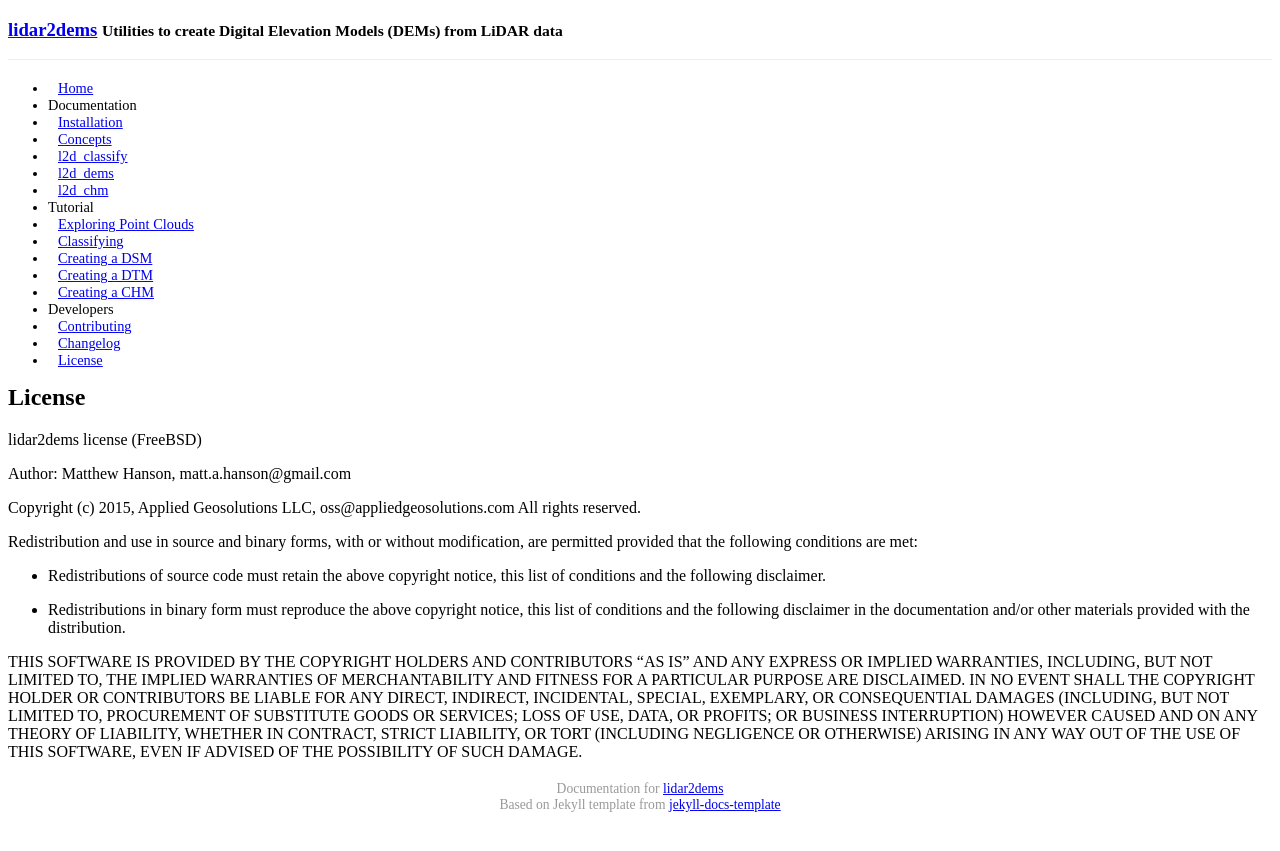
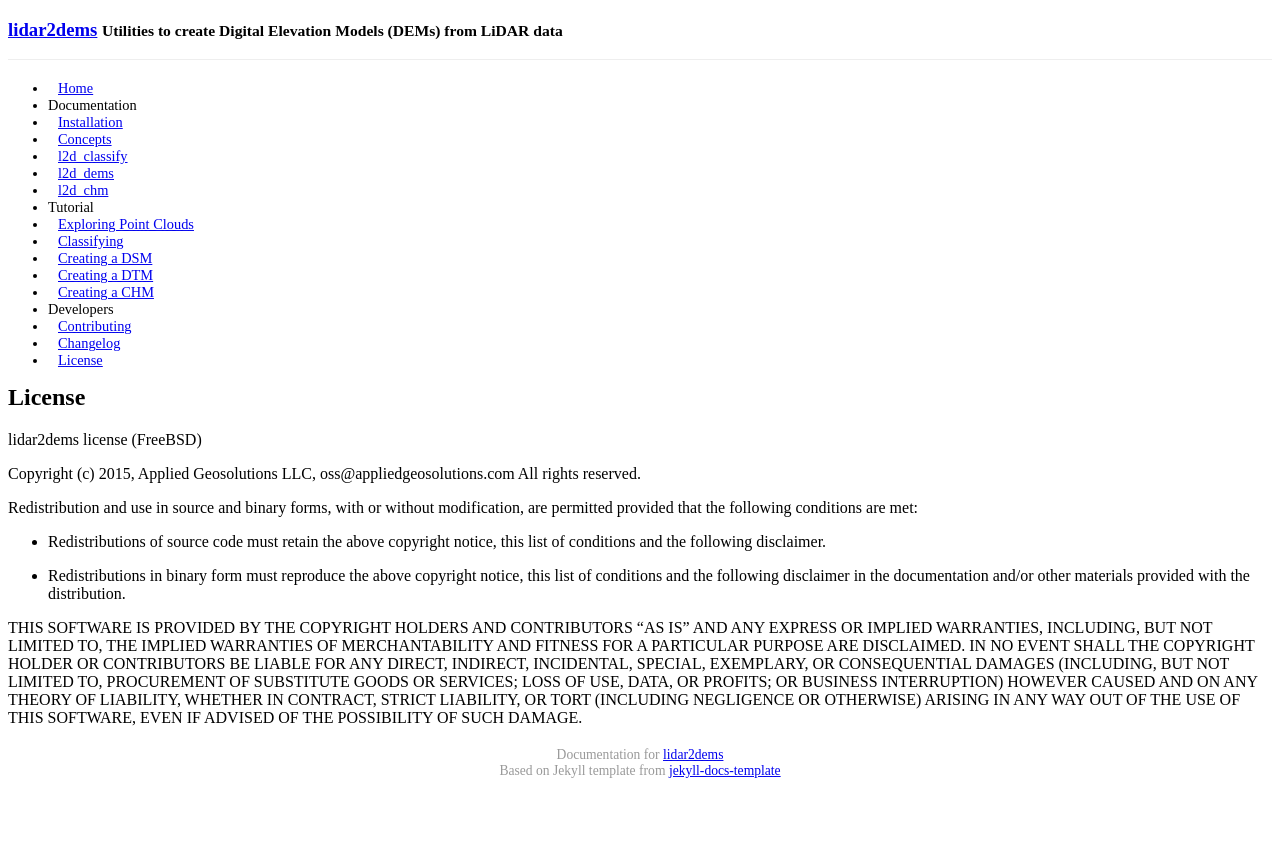
Before and after one commit to Applied-GeoSolutions/lidar2dems, a Jekyll site: the page built from _posts/2015-05-28-license.md, in a window 1280 px wide. Shown: the top 851 px of the page. Built offline with Jekyll 4.4.1, drawn with Linux system fonts in a browser that asks for light colours; Markdown is read by kramdown in place of the engine named in the settings; a style sheet for code colours, icons or effects is not loaded.

Commit message:
updated license

```diff
--- a/_posts/2015-05-28-license.md
+++ b/_posts/2015-05-28-license.md
@@ -7,8 +7,6 @@
 ---
 
 lidar2dems license (FreeBSD)
-
-Author: Matthew Hanson, matt.a.hanson@gmail.com
 
 Copyright (c) 2015, Applied Geosolutions LLC, oss@appliedgeosolutions.com
 All rights reserved.
```
